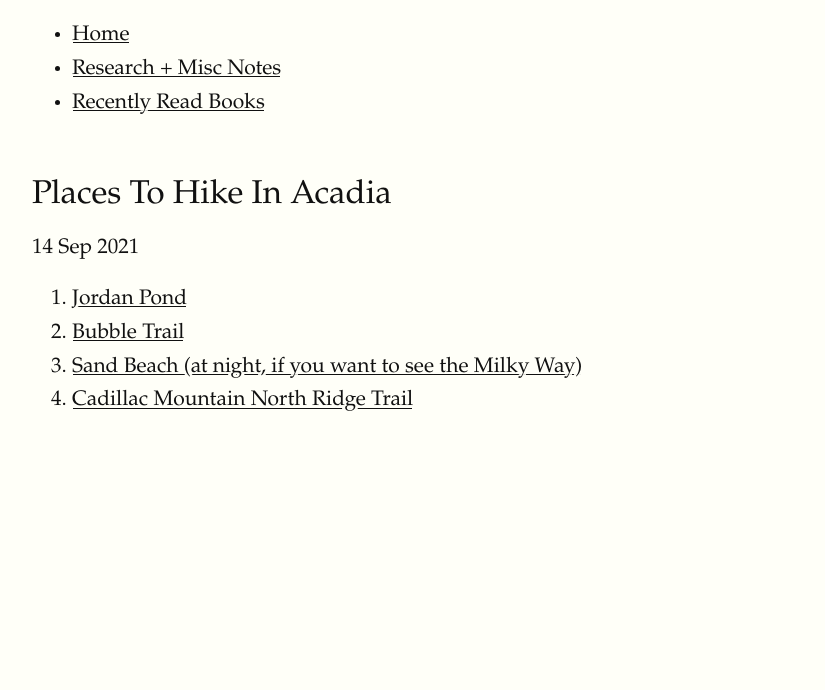
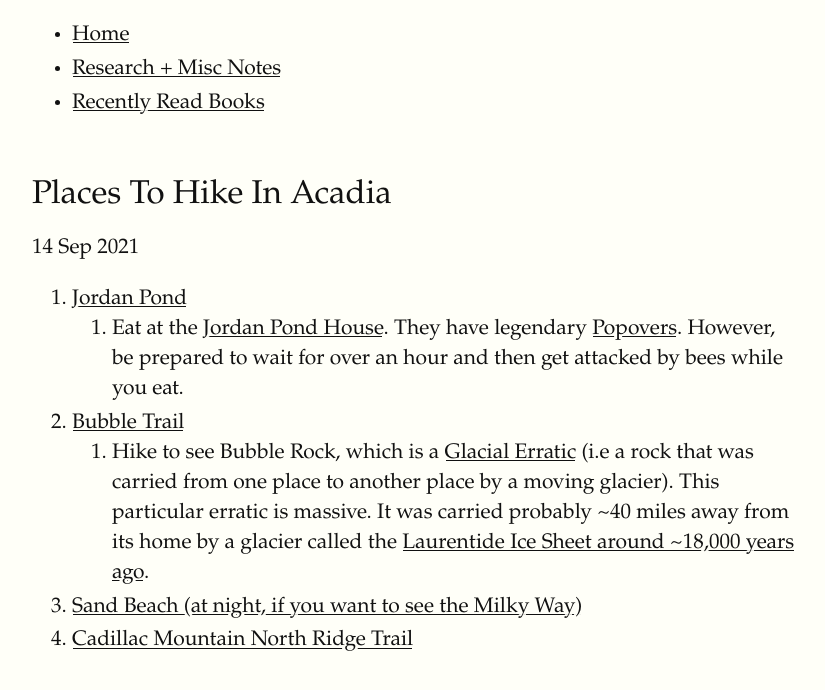
Before and after one commit to kozleo/kozleo.github.io, a Jekyll site: the page built from _posts/2021-9-14-Places-To-Hike-in-Acadia.md, in a window 1280 px wide. Shown: the top 690 px of the page, without its empty margins (224-1049 px from the left). Built offline with Jekyll 4.4.1, drawn with Linux system fonts in a browser that asks for light colours; nearby versions of some CDN libraries; our own code applies the rules of GitHub Pages for plain Markdown files; comment, search, counter and statistics services are not loaded.

Commit message:
update Maine trip and added post on ssh tensorboard and jupyter

```diff
--- a/_posts/2021-9-14-Places-To-Hike-in-Acadia.md
+++ b/_posts/2021-9-14-Places-To-Hike-in-Acadia.md
@@ -1,4 +1,6 @@
 1. [Jordan Pond](https://www.nps.gov/acad/planyourvisit/jordan-pond.htm)
+   1. Eat at the [Jordan Pond House](https://jordanpondhouse.com/). They have legendary [Popovers](https://en.wikipedia.org/wiki/Popover). However, be prepared to wait for over an hour and then get attacked by bees while you eat.
 2. [Bubble Trail](https://www.nps.gov/thingstodo/hike-the-bubbles.htm)
+   1. Hike to see Bubble Rock, which is a [Glacial Erratic](https://en.wikipedia.org/wiki/Glacial_erratic) (i.e a rock that was carried from one place to another place by a moving glacier). This particular erratic is massive. It was carried probably ~40 miles away from its home by a glacier called the [Laurentide Ice Sheet around ~18,000 years ago](https://digitalmaine.com/cgi/viewcontent.cgi?referer=https://www.google.com/&httpsredir=1&article=1513&context=mgs_publications).
 3. [Sand Beach (at night, if you want to see the Milky Way)](https://www.nps.gov/thingstodo/swim-sand-beach.htm)
 4. [Cadillac Mountain North Ridge Trail](https://www.nps.gov/thingstodo/hike-cadillac-north-ridge-trail.htm)
```
Also changed, not shown: _posts/2021-9-17-How-To-Run-Jupyter-Notebooks-and-Tensorboard-on-a-Remote-Server-At-The-Same-Time.md (added, +15 -0 lines).
